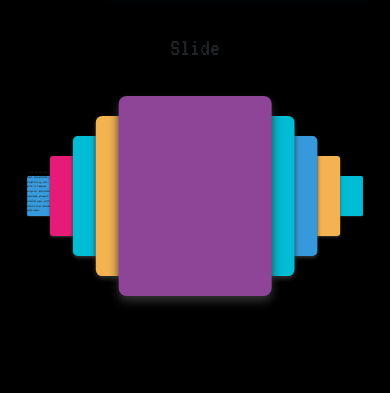
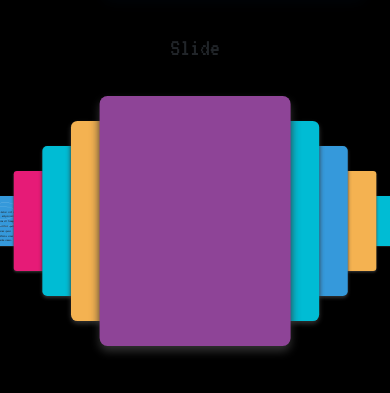
Before and after one commit to codemysister/codemysister.github.io, a plain HTML site: page index.html in a window 390 px wide. Shown: the part 1331-1724 px from the top of the page. Drawn offline with nearby package versions, Linux system fonts and the light colour scheme.

Commit message:
responsive card

```diff
--- a/style.css
+++ b/style.css
@@ -64,8 +64,8 @@
 
 		@media only screen and (max-width: 600px) {
             .stacked-cards li {
-                height: 200px;
-                width: 80%;
+                height: 250px;
+                width: 100%;
             }
         }
 
```
